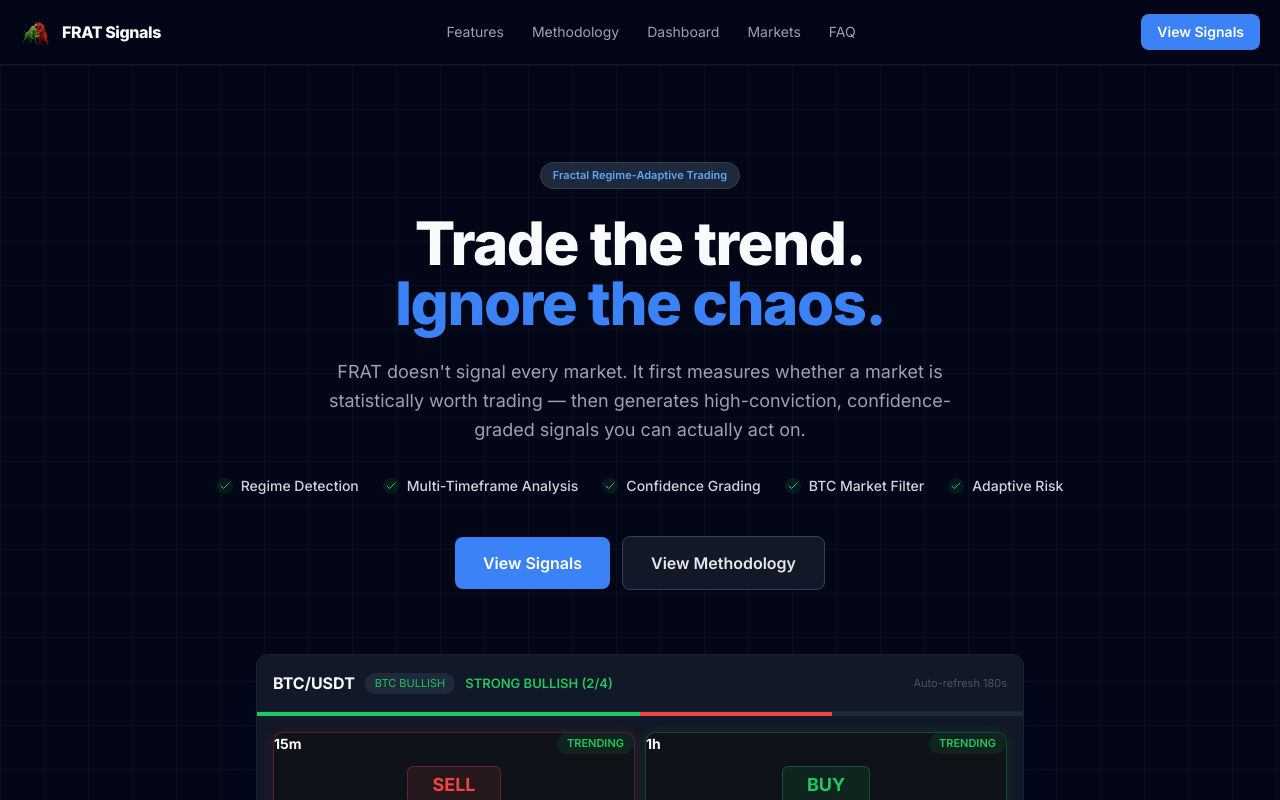
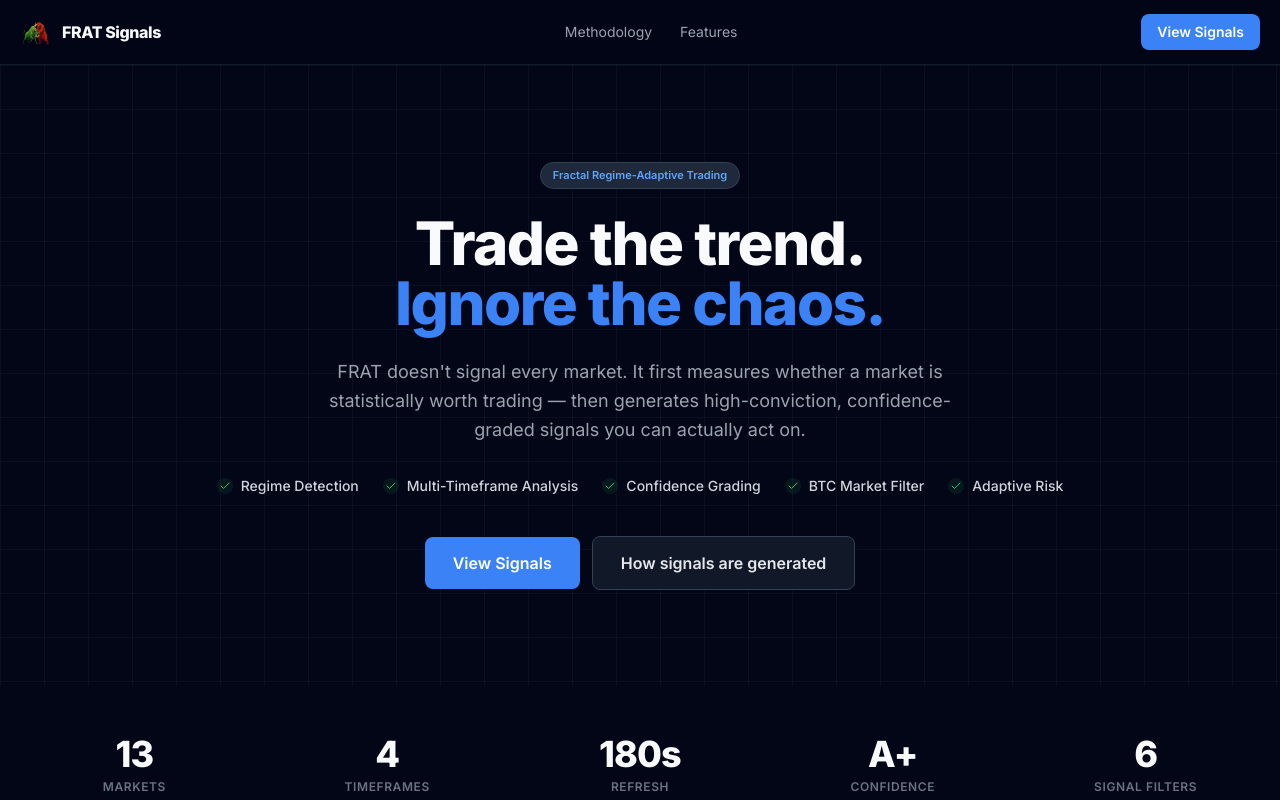
Before and after one commit to Mote8555/FRAT-signals, a React (Vite) app in the folder client/: page / in a window 1280 px wide. Shown: the top 800 px of the page. Built offline with nearby package versions, Linux system fonts and the light colour scheme.

Commit message:
landing page refactor: removed dashboard preview and updated navbar links

```diff
--- a/client/src/components/landing/DashboardPreview.tsx
+++ /dev/null
@@ -1,21 +0,0 @@
-import DashboardMockup from "./DashboardMockup";
-
-export default function DashboardPreview() {
-  return (
-    <section id="dashboard" className="border-t border-slate-800/60">
-      <div className="max-w-7xl mx-auto px-5 py-16 sm:py-20">
-        <h2 className="text-center text-3xl font-extrabold tracking-tight text-gray-50 sm:text-4xl">
-          See the whole picture at a glance
-        </h2>
-        <p className="mx-auto mt-3 max-w-2xl text-center text-gray-400">
-          Every timeframe, every score, every target — combined into a single confluence view that
-          tells you whether the market is statistically worth trading.
-        </p>
-
-        <div className="mt-12">
-          <DashboardMockup />
-        </div>
-      </div>
-    </section>
-  );
-}
--- a/client/src/components/landing/Hero.tsx
+++ b/client/src/components/landing/Hero.tsx
@@ -1,6 +1,5 @@
 import { Link } from "react-router-dom";
 import { Check } from "lucide-react";
-import DashboardMockup from "./DashboardMockup";
 
 const HIGHLIGHTS = [
   "Regime Detection",
@@ -52,13 +51,11 @@
             href="#pipeline"
             className="px-7 py-3.5 rounded-lg border border-slate-700 bg-gray-900 text-gray-200 font-semibold text-base cursor-pointer hover:bg-slate-800 active:bg-slate-700 focus-visible:ring-2 focus-visible:ring-blue-500 focus-visible:ring-offset-2 focus-visible:ring-offset-slate-950 transition-colors"
           >
-            View Methodology
+            How signals are generated
           </a>
         </div>
 
-        <div className="mx-auto mt-16 max-w-3xl">
-          <DashboardMockup compact />
-        </div>
+
       </div>
     </section>
   );
--- a/client/src/components/landing/Navbar.tsx
+++ b/client/src/components/landing/Navbar.tsx
@@ -1,11 +1,8 @@
 import { Link } from "react-router-dom";
 
 const LINKS = [
-  { href: "#features", label: "Features" },
-  { href: "#pipeline", label: "Methodology" },
-  { href: "#dashboard", label: "Dashboard" },
-  { href: "#markets", label: "Markets" },
-  { href: "#faq", label: "FAQ" },
+    { href: "#pipeline", label: "Methodology" },
+    { href: "#features", label: "Features" },
 ];
 
 export default function Navbar() {
--- a/client/src/pages/LandingPage.tsx
+++ b/client/src/pages/LandingPage.tsx
@@ -4,7 +4,6 @@
 import Problem from "../components/landing/Problem";
 import Comparison from "../components/landing/Comparison";
 import Pipeline from "../components/landing/Pipeline";
-import DashboardPreview from "../components/landing/DashboardPreview";
 import Features from "../components/landing/Features";
 import Markets from "../components/landing/Markets";
 import FAQ from "../components/landing/FAQ";
@@ -21,7 +20,6 @@
         <Problem />
         <Comparison />
         <Pipeline />
-        <DashboardPreview />
         <Features />
         <Markets />
         <FAQ />
```
